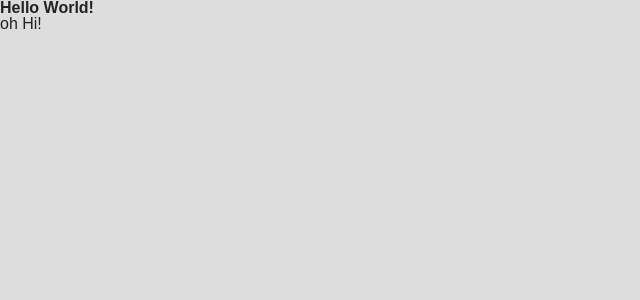
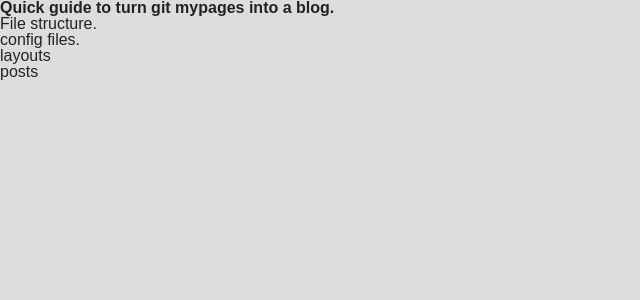
Before and after one commit to bergquist/bergquist.github.com, a Jekyll site: the page built from _posts/2012-02-19-Hello-World.md, in a window 1280 px wide. Shown: the top 300 px of the page, without its empty margins (0-640 px from the left). Built offline with Jekyll 4.4.1, drawn with Linux system fonts in a browser that asks for light colours.

Commit message:
first draft for my first post

```diff
--- a/_layouts/post.html
+++ b/_layouts/post.html
@@ -6,7 +6,7 @@ layout: default
   <hgroup>
     <h1>{{ page.title }}</h2>
     <h2>
-      <time class="publish_date" datetime="{{ post.date | date_to_xmlschema }}" pubdate="true">
+      <time class="publish_date" datetime="{{ post.date | date_to_string }}" pubdate="true">
         {{ post.date_to_string }}
       </time>
     </h2>
--- a/_posts/2012-02-19-Hello-World.md
+++ b/_posts/2012-02-19-Hello-World.md
@@ -1,6 +1,9 @@
 ---
 layout: post
-title: Hello World!
+title: Quick guide to turn git mypages into a blog.
 ---
 
-oh Hi!
+1. File structure.
+2. config files.
+3. layouts
+4. posts
```
